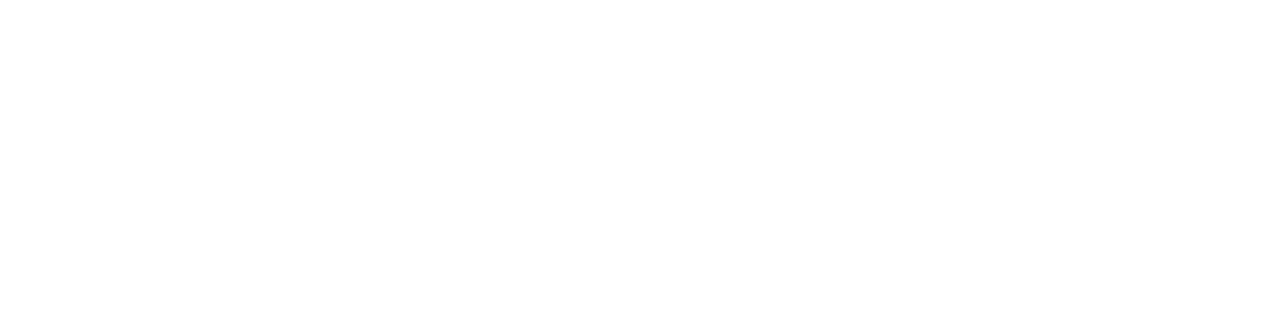
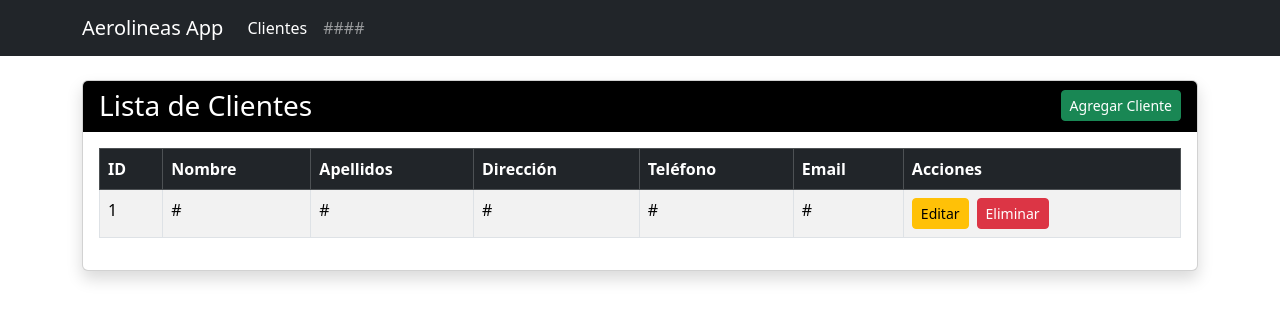
Before and after one commit to SanderBaVel/Final-Ecommerce-Front, an Angular app: page /clientes in a window 1280 px wide. Before the commit this address led to /. Shown: the top 320 px of the page. Built offline with nearby package versions, Linux system fonts and the light colour scheme.

Commit message:
se añade vista de clientes

```diff
--- a/package.json
+++ b/package.json
@@ -17,6 +17,7 @@
     "@angular/platform-browser": "^19.2.0",
     "@angular/platform-browser-dynamic": "^19.2.0",
     "@angular/router": "^19.2.0",
+    "@ng-bootstrap/ng-bootstrap": "^18.0.0",
     "rxjs": "~7.8.0",
     "tslib": "^2.3.0",
     "zone.js": "~0.15.0"
--- a/src/app/app-routing.module.ts
+++ b/src/app/app-routing.module.ts
@@ -1,7 +1,10 @@
 import { NgModule } from '@angular/core';
 import { RouterModule, Routes } from '@angular/router';
+import { ClientesComponent } from './components/clientes/clientes.component';
 
-const routes: Routes = [];
+const routes: Routes = [
+  {path: 'clientes', component: ClientesComponent},
+];
 
 @NgModule({
   imports: [RouterModule.forRoot(routes)],
--- a/src/app/app.component.html
+++ b/src/app/app.component.html
@@ -1 +1,2 @@
+<app-navbar></app-navbar>
 <router-outlet />
--- a/src/app/components/clientes/clientes.component.html
+++ b/src/app/components/clientes/clientes.component.html
@@ -1 +1,87 @@
-<p>clientes works!</p>
+<div class="container mt-4">
+    <div class="card shadow">
+        <div class="card-header bg-black text-white d-flex justify-content-between align-items-center">
+            <h3 class="mb-0">Lista de Clientes</h3>
+            <button class="btn btn-success btn-sm" (click)="abrirModal(modalAgregar)">
+                <i class="bi bi-plus-circle"></i> Agregar Cliente
+            </button>
+        </div>
+        <div class="card-body">
+            <div class="table-responsive">
+                <table class="table table-striped table-hover table-bordered">
+                    <thead class="table-dark">
+                        <tr>
+                            <th>ID</th>
+                            <th>Nombre</th>
+                            <th>Apellidos</th>
+                            <th>Dirección</th>
+                            <th>Teléfono</th>
+                            <th>Email</th>
+                            <th>Acciones</th>
+                        </tr>
+                    </thead>
+                    <tbody>
+                        <tr>
+                            <td>1</td>
+                            <td>#</td>
+                            <td>#</td>
+                            <td>#</td>
+                            <td>#</td>
+                            <td>#</td>
+                            <td>
+                                <div class="d-flex gap-2">
+                                    <button class="btn btn-warning btn-sm" (click)="abrirModal(modalAgregar)">
+                                        <i class="bi bi-pencil-square"></i> Editar
+                                    </button>
+                                    <button class="btn btn-danger btn-sm">
+                                        <i class="bi bi-trash"></i> Eliminar
+                                    </button>
+                                </div>
+                            </td>
+                        </tr>
+                    </tbody>
+                </table>
+            </div>
+        </div>
+
+
+
+        <!-- Estructura del modal (sin funcionalidad) -->
+        <ng-template #modalAgregar let-modal>
+            <div class="modal-header">
+                <h5 class="modal-title">Agregar Nuevo Cliente</h5>
+                <button type="button" class="btn-close" (click)="modal.dismiss()"></button>
+            </div>
+            <div class="modal-body">
+                <!-- Formulario vacío (solo estructura) -->
+                <form>
+                    <div class="mb-3">
+                        <label class="form-label">Nombre</label>
+                        <input type="text" class="form-control">
+                    </div>
+                    <div class="mb-3">
+                        <label class="form-label">Apellidos</label>
+                        <input type="text" class="form-control">
+                    </div>
+                    <div class="mb-3">
+                        <label class="form-label">Teléfono</label>
+                        <input type="tel" class="form-control">
+                    </div>
+                    <div class="mb-3">
+                        <label class="form-label">Email</label>
+                        <input type="email" class="form-control">
+                    </div>
+                    <div class="mb-3">
+                        <label class="form-label">Dirección</label>
+                        <textarea class="form-control" rows="2"></textarea>
+                    </div>
+                </form>
+            </div>
+            <div class="modal-footer">
+                <button type="button" class="btn btn-secondary" (click)="modal.dismiss()">Cancelar</button>
+                <button type="button" class="btn btn-primary">Guardar</button>
+            </div>
+        </ng-template>
+
+    </div>
+</div>
--- a/src/app/components/clientes/clientes.component.ts
+++ b/src/app/components/clientes/clientes.component.ts
@@ -1,4 +1,5 @@
 import { Component } from '@angular/core';
+import { NgbModal } from '@ng-bootstrap/ng-bootstrap';
 
 @Component({
   selector: 'app-clientes',
@@ -8,4 +9,14 @@ import { Component } from '@angular/core';
 })
 export class ClientesComponent {
 
+  constructor(private modalService: NgbModal) {}
+
+
+  abrirModal(modal: any) {
+    this.modalService.open(modal, {
+      centered: true,
+
+    });
+  }
+
 }
--- /dev/null
+++ b/src/app/components/commons/navbar/navbar.component.html
@@ -0,0 +1,19 @@
+
+<nav class="navbar navbar-expand-lg navbar-dark bg-dark">
+    <div class="container">
+        <a class="navbar-brand" href="/">Aerolineas App</a>
+        <button class="navbar-toggler" data-bs-toggle="collapse" data-bs-target="#navbarNav" aria-controls="navbarNav" aria-expanded="false" aria-label="Toggle navigation">
+            <span class="navbar-toggler-icon"></span>
+        </button>
+         <div class="collapse navbar-collapse" id="navbarNav">
+            <ul class="navbar-nav">
+                <li class="nav-item">
+                    <a class="nav-link" routerLink="/clientes" id="navbarClientes" role="button" routerLinkActive="active">Clientes</a>
+                </li>
+                <li class="nav-item">
+                    <a class="nav-link" routerLink="/aeropuertos" id="navbarAeropuertos" role="button" routerLinkActive="active">####</a>
+                </li>
+            </ul>
+         </div>
+    </div>
+</nav>
--- /dev/null
+++ b/src/app/enviroment/enviroment.ts
@@ -0,0 +1,4 @@
+export const environment = {
+    production: false,
+      apiUrl: 'http://localhost:8090/api/'
+  };
```
Also changed, not shown: src/app/app.module.ts (+6 -1 lines), src/app/components/commons/navbar/navbar.component.ts (added, +11 -0 lines), src/app/services/clientes.service.ts (+20 -1 lines), src/app/components/commons/navbar/navbar.component.css (added), 2 other files (tests, documents, lock files or other folders).
